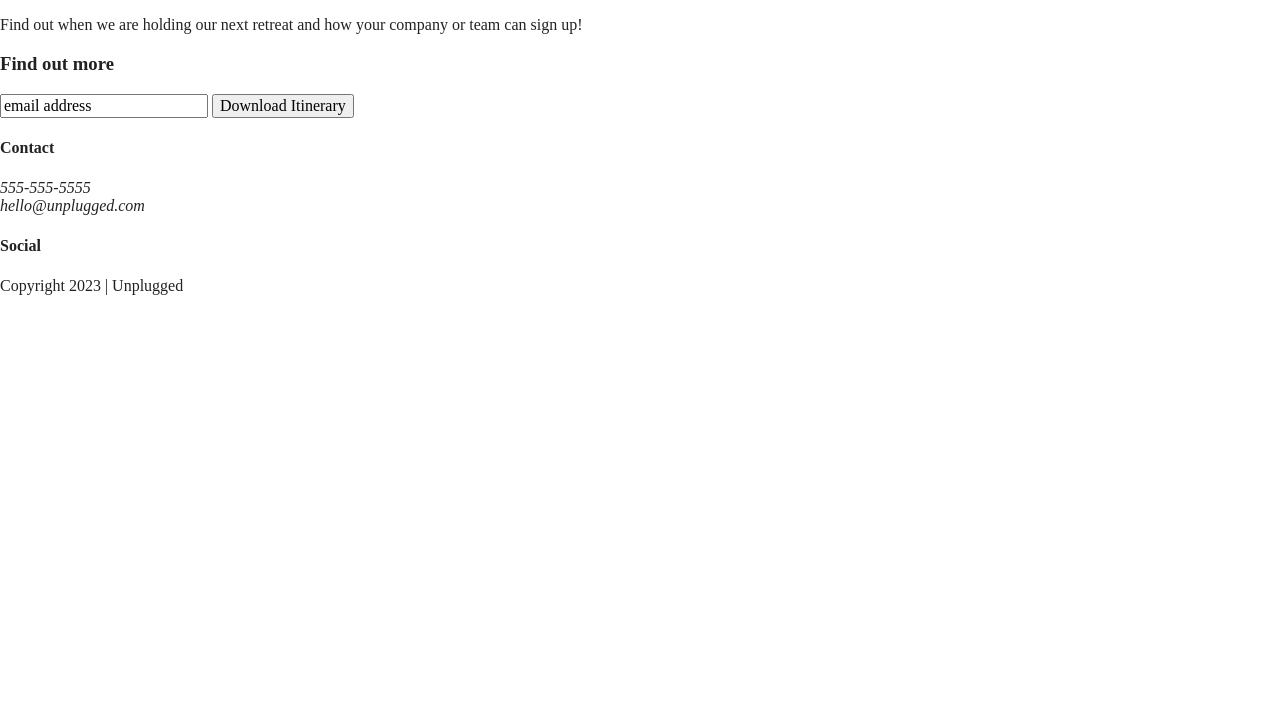
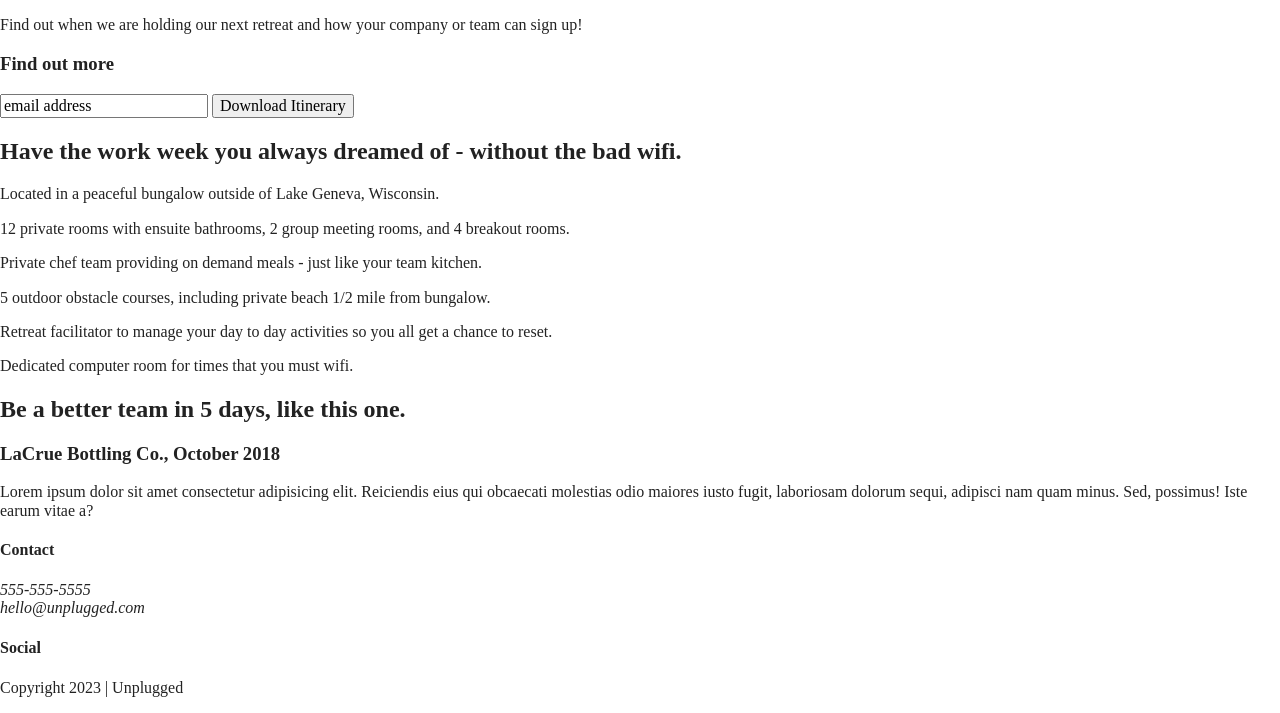
Before and after one commit to EugenFM/206-unplugged, a website built with Parcel: page index.html in a window 1280 px wide. Shown: the part 176-889 px from the top of the page. Before the commit the page ends 800 px from the top, so only its background shows below. Built offline with nearby package versions, Linux system fonts and the light colour scheme.

Commit message:
Coded html for features and reviews sections

```diff
--- a/index.html
+++ b/index.html
@@ -27,7 +27,9 @@
 <body>
   <header>
     <div class="content-wrapper">
-      <a href="#"><img src="" alt="unplugged logo"></a>
+      <a href="#">
+        <img src="" alt="unplugged logo">
+      </a>
       <div class="header-divider"></div>
       <nav>
         <ul>
@@ -55,9 +57,63 @@
       <div class="form">
         <h3>Find out more</h3>
         <input type="text" name="name" value="email address">
-        <input type="button" value="Download Itinerary"
+        <input type="button" value="Download Itinerary">
       </div>
     </aside>
+
+    <section class="features">
+      <div class="content-wrapper">
+        <h2>Have the work week you always dreamed of - without the bad wifi.</h2>
+        <div class="features-items">
+          <article>
+            <p class="fontawsome-icon"></p>
+            <p class="features-item-description">Located in a peaceful bungalow
+              outside of Lake Geneva, Wisconsin.</p>
+          </article>
+          <article>
+            <p class="fontawsome-icon"></p>
+            <p class="features-item-description">12 private rooms with ensuite bathrooms,
+              2 group meeting rooms, and 4 breakout rooms.</p>
+          </article>
+          <article>
+            <p class="fontawsome-icon"></p>
+            <p class="features-item-description">Private chef team providing on demand
+              meals - just like your team kitchen.</p>
+          </article>
+          <article>
+            <p class="fontawsome-icon"></p>
+            <p class="features-item-description">5 outdoor obstacle courses, including
+              private beach 1/2 mile from bungalow.</p>
+          </article>
+          <article>
+            <p class="fontawsome-icon"></p>
+            <p class="features-item-description">Retreat facilitator to manage your
+              day to day activities so you all get a chance to reset.</p>
+          </article>
+          <article>
+            <p class="fontawsome-icon"></p>
+            <p class="features-item-description">Dedicated computer room for times that
+              you must wifi.</p>
+          </article>
+        </div>
+      </div>
+    </section>
+
+    <section class="reviews">
+      <div class="content-wrapper">
+        <h2>Be a better team in 5 days, like this one.</h2>
+        <article>
+          <!--- Image goes here --->
+          <div>
+            <h3>LaCrue Bottling Co., October 2018</h3>
+            <p>Lorem ipsum dolor sit amet consectetur adipisicing elit.
+              Reiciendis eius qui obcaecati molestias odio maiores iusto fugit,
+              laboriosam dolorum sequi, adipisci nam quam minus.
+              Sed, possimus! Iste earum vitae a?</p>
+          </div>
+        </article>
+      </div>
+    </section>
 
   </main>
 
@@ -77,7 +133,7 @@
         <div class="social">
           <h4>Social</h4>
           <div class="social-icons">
-            <p><a href="https://www.facebook.com/yoursite" target="_blank" rel="noopener"></a></p>
+            <p><a href="https://www.facebook.com target=_blank" rel="noopener"></a></p>
             <p><a href="https://twitter.com" target="_blank" rel="noopener"></a></p>
             <p><a href="https://www.instagram.com" target="_blank" rel="noopener"></a></p>
           </div>
```
